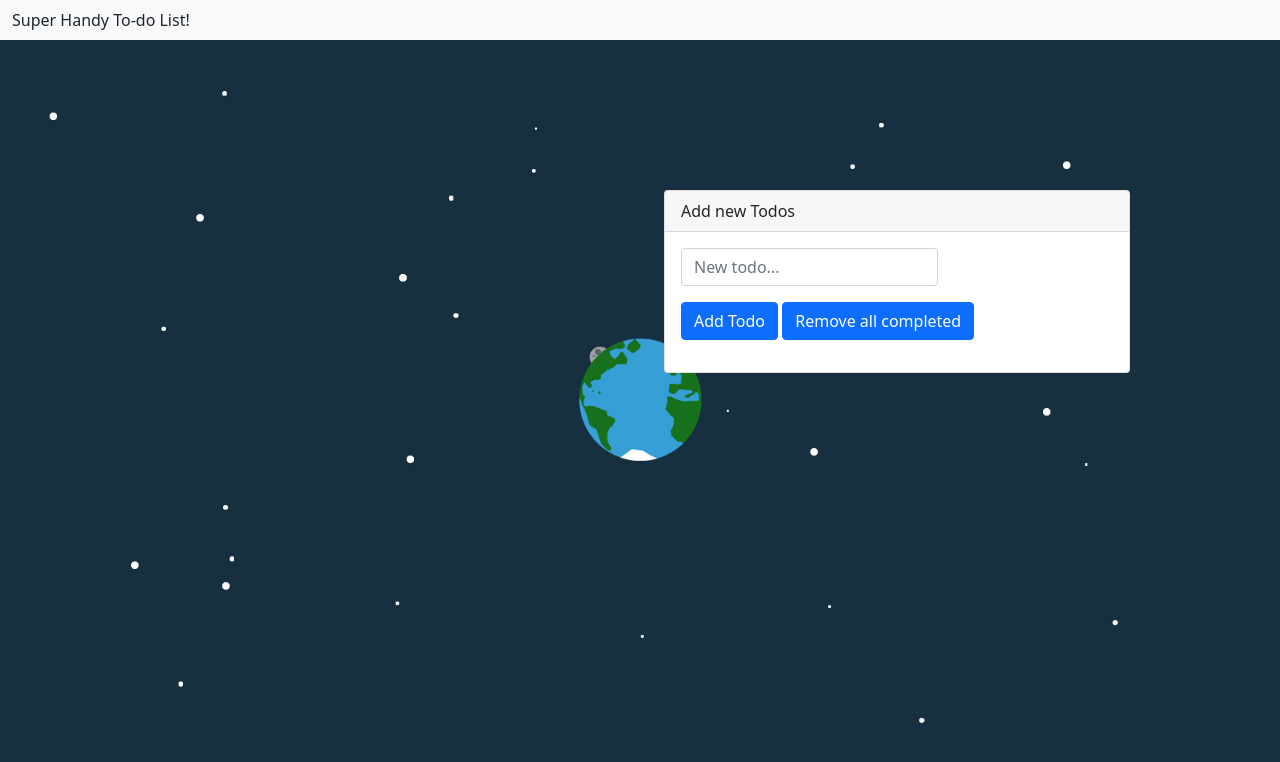
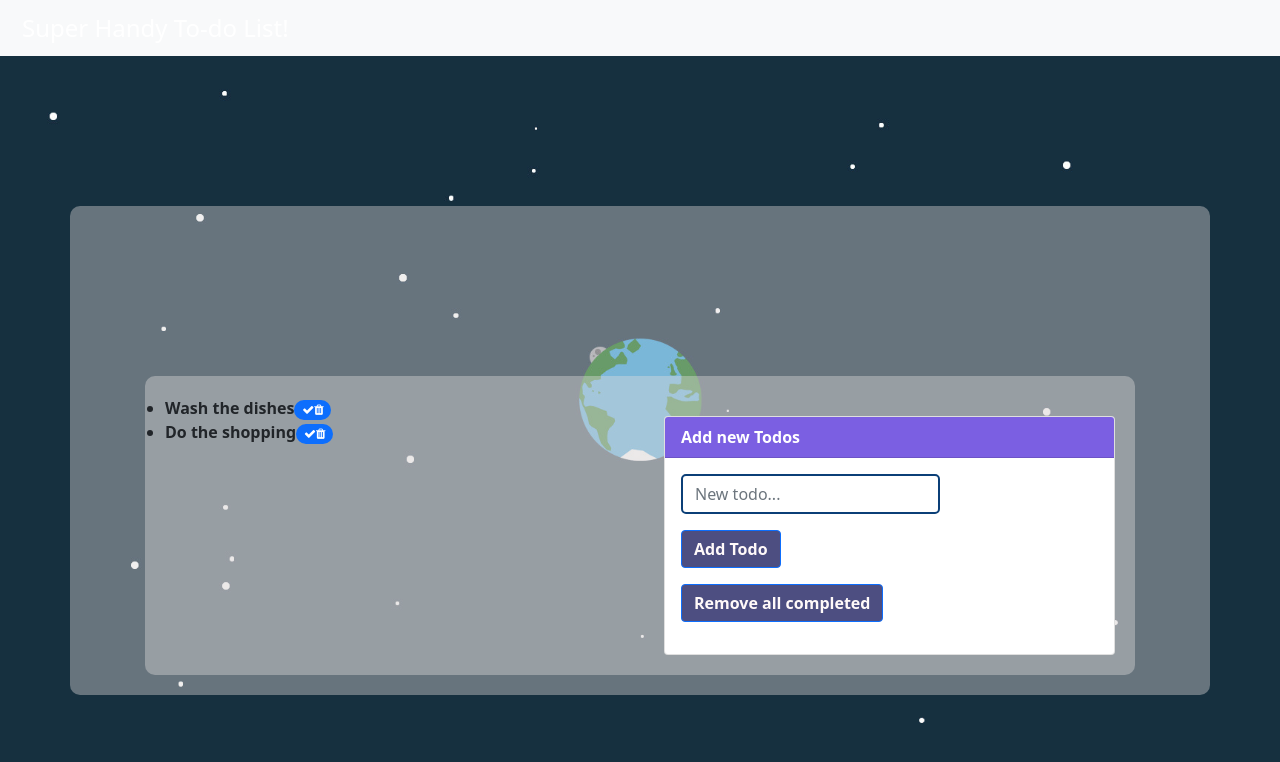
Before and after one commit to UAFramework/js-2-3, a website: page 2-projects/1-todo-list/index.html in a window 1280 px wide. Drawn offline with nearby package versions, Linux system fonts and the light colour scheme.

Commit message:
to do list done

```diff
--- a/1-exercises/A-reading-list/style.css
+++ b/1-exercises/A-reading-list/style.css
@@ -121,7 +121,7 @@ body {
 }
 
 .red {
-  background-color: red;
+  background-color: rgb(246, 47, 47);
 }
 
 .addArticle {
--- a/2-projects/1-todo-list/script.js
+++ b/2-projects/1-todo-list/script.js
@@ -1,25 +1,90 @@
 function populateTodoList(todos) {
   let list = document.getElementById("todo-list");
-  // Write your code to create todo list elements with completed and delete buttons here, all todos should display inside the "todo-list" element.
+
+  // Clear the contents of the list before creating new items
+
+  list.innerHTML = "";
+
+  // Create task items and add Done and Delete buttons
+
+  todos.forEach((todo) => {
+    const todoTask = document.createElement("li");
+    todoTask.textContent = todo.task;
+
+    const span = document.createElement("span");
+    span.className = "badge bg-primary rounded-pill";
+
+    const completeButton = document.createElement("i");
+    completeButton.className = "fa fa-check";
+    completeButton.addEventListener("click", function () {
+      todoTask.style.textDecoration = "line-through";
+    });
+
+    const deleteButton = document.createElement("i");
+    deleteButton.className = "fa fa-trash";
+    deleteButton.addEventListener("click", function () {
+      list.removeChild(todoTask);
+    });
+
+    span.append(completeButton, deleteButton);
+    todoTask.append(span);
+    list.appendChild(todoTask);
+  });
 }
 
-// These are the same todos that currently display in the HTML
-// You will want to remove the ones in the current HTML after you have created them using JavaScript
 let todos = [
   { task: "Wash the dishes", completed: false },
   { task: "Do the shopping", completed: false },
 ];
 
+// Write your code to create todo list elements with completed and delete buttons here, all todos should display inside the "todo-list" element.
+// These are the same todos that currently display in the HTML
+// You will want to remove the ones in the current HTML after you have created them using JavaScript
+
 populateTodoList(todos);
+function addNewTodo(event) {
+  event.preventDefault();
 
-// This function will take the value of the input field and add it as a new todo to the bottom of the todo list. These new todos will need the completed and delete buttons adding like normal.
-function addNewTodo(event) {
-  // The code below prevents the page from refreshing when we click the 'Add Todo' button.
-  event.preventDefault();
-  // Write your code here... and remember to reset the input field to be blank after creating a todo!
+  const input = document.querySelector("#todoInput");
+  const list = document.getElementById("todo-list");
+
+  if (input.value) {
+    const todoTask = document.createElement("li");
+    todoTask.textContent = input.value;
+
+    const span = document.createElement("span");
+    span.className = "badge bg-primary rounded-pill";
+
+    const completeButton = document.createElement("i");
+    completeButton.className = "fa fa-check";
+    completeButton.addEventListener("click", function () {
+      todoTask.style.textDecoration = "line-through";
+    });
+
+    const deleteButton = document.createElement("i");
+    deleteButton.className = "fa fa-trash";
+    deleteButton.addEventListener("click", function () {
+      list.removeChild(todoTask);
+    });
+
+    span.append(completeButton, deleteButton);
+    todoTask.append(span);
+    list.appendChild(todoTask);
+
+    input.value = "";
+  }
 }
 
+const addToDoButton = document.querySelector(".btn.btn-primary.mb-3");
+addToDoButton.addEventListener("click", addNewTodo);
+
 // Advanced challenge: Write a fucntion that checks the todos in the todo list and deletes the completed ones (we can check which ones are completed by seeing if they have the line-through styling applied or not).
+
 function deleteAllCompletedTodos() {
   // Write your code here...
+  const list = document.getElementById("todo-list");
+  const completedTodos = list.querySelectorAll("li[style*='line-through']");
+  completedTodos.forEach((completedTodo) => {
+    list.removeChild(completedTodo);
+  });
 }
--- a/2-projects/1-todo-list/style.css
+++ b/2-projects/1-todo-list/style.css
@@ -9,4 +9,48 @@ body {
 .container {
   margin-top: 150px;
   width: 90%;
+  background-color: rgba(226, 219, 219, 0.4);
+  border-radius: 10px;
+  padding: 20px;
 }
+
+.navbar {
+  background-color: #007bff;
+  color: white;
+  font-size: 24px;
+  padding: 10px;
+  text-align: center;
+}
+
+/* Styles for adding a new task card */
+.card {
+  margin-top: 20px;
+}
+
+.card-header {
+  background-color: #7b5fe2;
+  color: white;
+  font-weight: bold;
+}
+
+.btn-primary {
+  background-color: #4d4e81;
+  color: rgb(255, 249, 249);
+  font-weight: bold;
+  display: flex;
+  align-items: center;
+}
+
+.form-control {
+  border: 2px solid #0b3f77;
+  border-radius: 5px;
+}
+
+/* Styles to remove all completed tasks */
+#remove-all-completed {
+  margin-top: 10px;
+}
+
+.list-group li {
+  font-weight: bold;
+}
```
Lines whose indentation alone changed are shown as unchanged.
